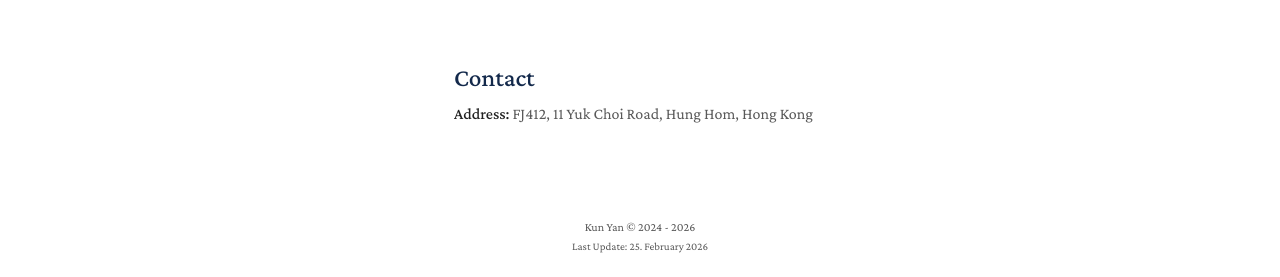
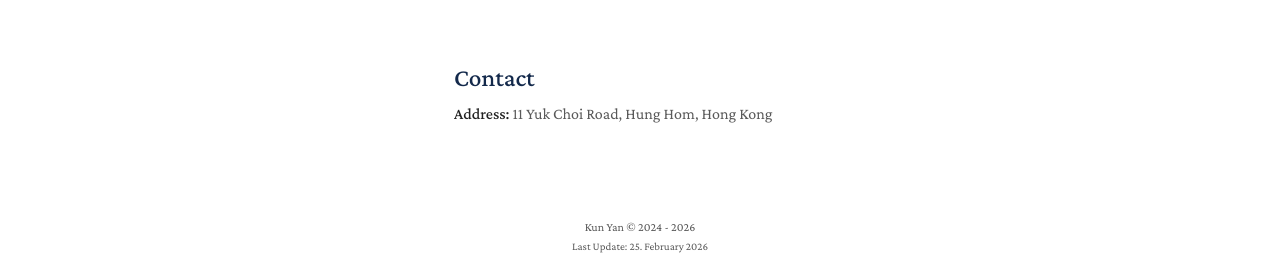
Before and after one commit to QuinYim/quinyim.github.io, a Jekyll site: the page built from index.md, in a window 1280 px wide and 1236 px high. Shown: the part 956-1233 px from the top of the window. Built offline with Jekyll 4.4.1, drawn with Linux system fonts in a browser that asks for light colours; a style sheet for code colours, icons or effects is not loaded.

Commit message:
Update contact.md

```diff
--- a/_includes/contact.md
+++ b/_includes/contact.md
@@ -1,6 +1,6 @@
 <h2 style="margin: 60px 0px 10px;">Contact</h2>
 
-<p><strong>Address:</strong>  FJ412, 11 Yuk Choi Road, Hung Hom, Hong Kong
+<p><strong>Address:</strong>  11 Yuk Choi Road, Hung Hom, Hong Kong
 <br />
 <!-- <strong>Office Location:</strong> Main Buliding I-315
 <br /> -->
```
